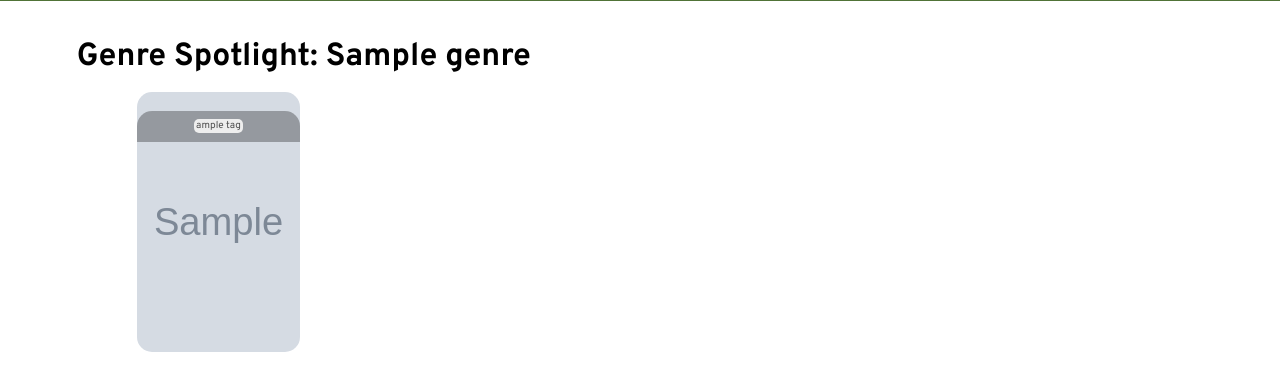
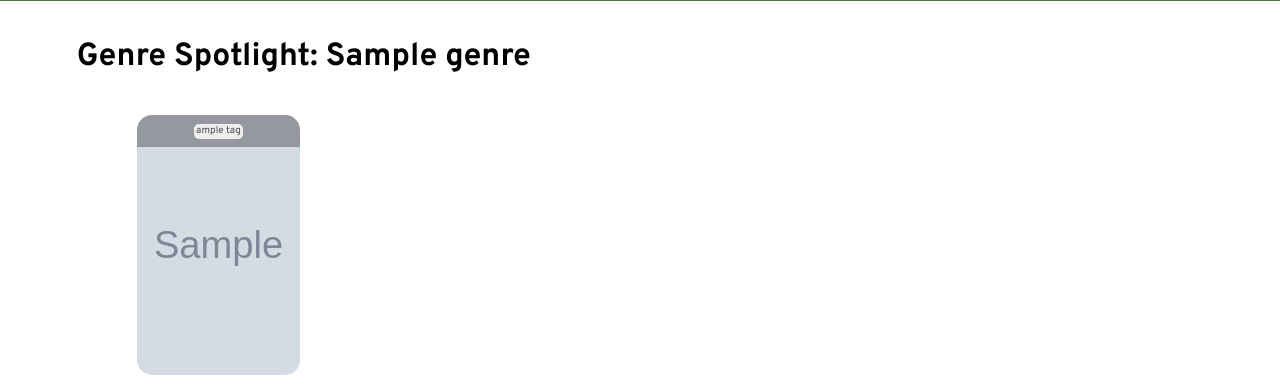
Before and after one commit to lulubugqu/read-write-app, a Flask app: template templates/home.html in a window 1280 px wide. Shown: the part 623-1010 px from the top of the page. Run offline with Flask 3, Linux system fonts and the light colour scheme; the template is opened without the code that fills it: most values are stand-ins (such as "Sample title", 1, 10 or a date in 2020); grey boxes marked "Sample" are stand-in pictures; some libraries are stand-ins or nearby versions.

Commit message:
fix home css

```diff
--- a/static/css/style.css
+++ b/static/css/style.css
@@ -1031,11 +1031,30 @@ a:hover {
   position: relative;
 }
 
-.books .book-tag-container {
+.home .books .book-tag-container {
   position: relative;
   z-index: 1000;
-  margin-bottom: -50px;
+  margin-top: 3%;
+  margin-bottom: -31.3px;
+  min-height: 15px;
   height: 100%;
+  background-color: rgba(0,0,0,.3);
+  border-top-left-radius: 15px;
+  border-top-right-radius: 15px;
+  color: #fff;
+}
+
+.home .book-tag {
+  background-color: #eee;
+  color: #505050;
+  text-align: center;
+  padding: 1% 1.5%;
+  border-radius: 5px;
+  font-size: x-small;
+}
+
+.home .book-tag p {
+  margin: 0;
 }
 
 .home .book1details a {
@@ -1088,8 +1107,6 @@ a:hover {
   width: 25%;
   float: left;
   position: relative;
-  left: 0px;
-  top: 0px;
   z-index: 1000;
   margin-bottom: -40px;
 }
@@ -1103,7 +1120,6 @@ a:hover {
   justify-content: center;
   gap: 5px;
   padding: 5% 0 5% 0;
-  /* padding: 5%; */
 }
 
 .launch-tag-container {
@@ -1135,27 +1151,6 @@ a:hover {
 .book-tag p {
   margin: 0;
 }
-
-.home .book-tag-container {
-  background-color: rgba(0,0,0,.3);
-  border-top-left-radius: 15px;
-  border-top-right-radius: 15px;
-  color: #fff;
-}
-
-.home .book-tag {
-  background-color: #eee;
-  color: #505050;
-  text-align: center;
-  padding: 1% 1.5%;
-  border-radius: 5px;
-  font-size: x-small;
-}
-
-.home .book-tag p {
-  margin: 0;
-}
-
 /* Book Type 2 */
 .bookdetails {
   background-color: #cce3bb;
--- a/templates/home.html
+++ b/templates/home.html
@@ -28,7 +28,7 @@
     <div class="book-section1">
         <h1>Genre Spotlight: {{ genre }} </h1>
         <div class="books">
-            <!-- CHANGE TO TABLE OF TOP 5 GENRE-->
+            <!-- CHANGE TO TOP 5 GENRE-->
             {% for x in top_5_books %}
                 <div class="book">
                     <div class="book1details">
@@ -46,6 +46,7 @@
                     </div>
                 </div>
             {% endfor %}
+
         </div>
     </div>
 
```
